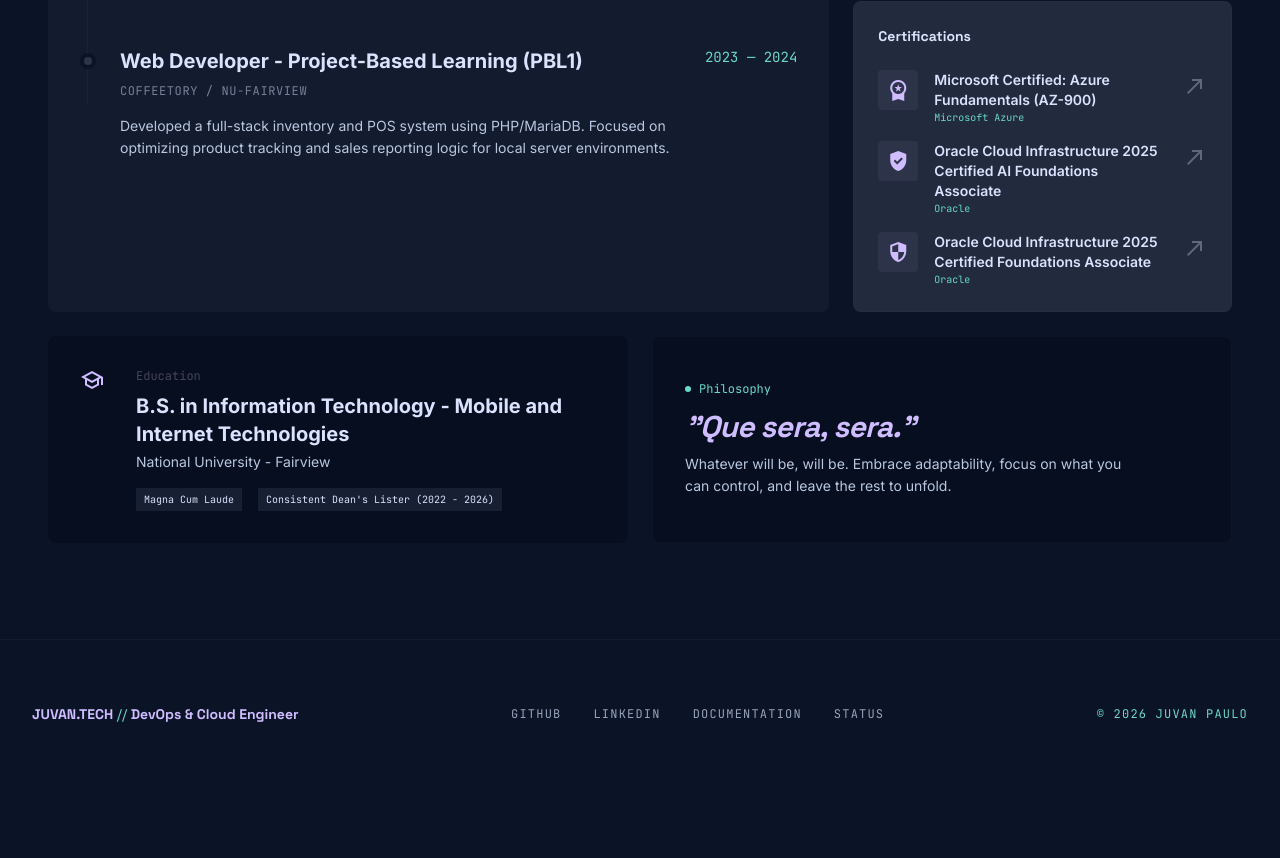
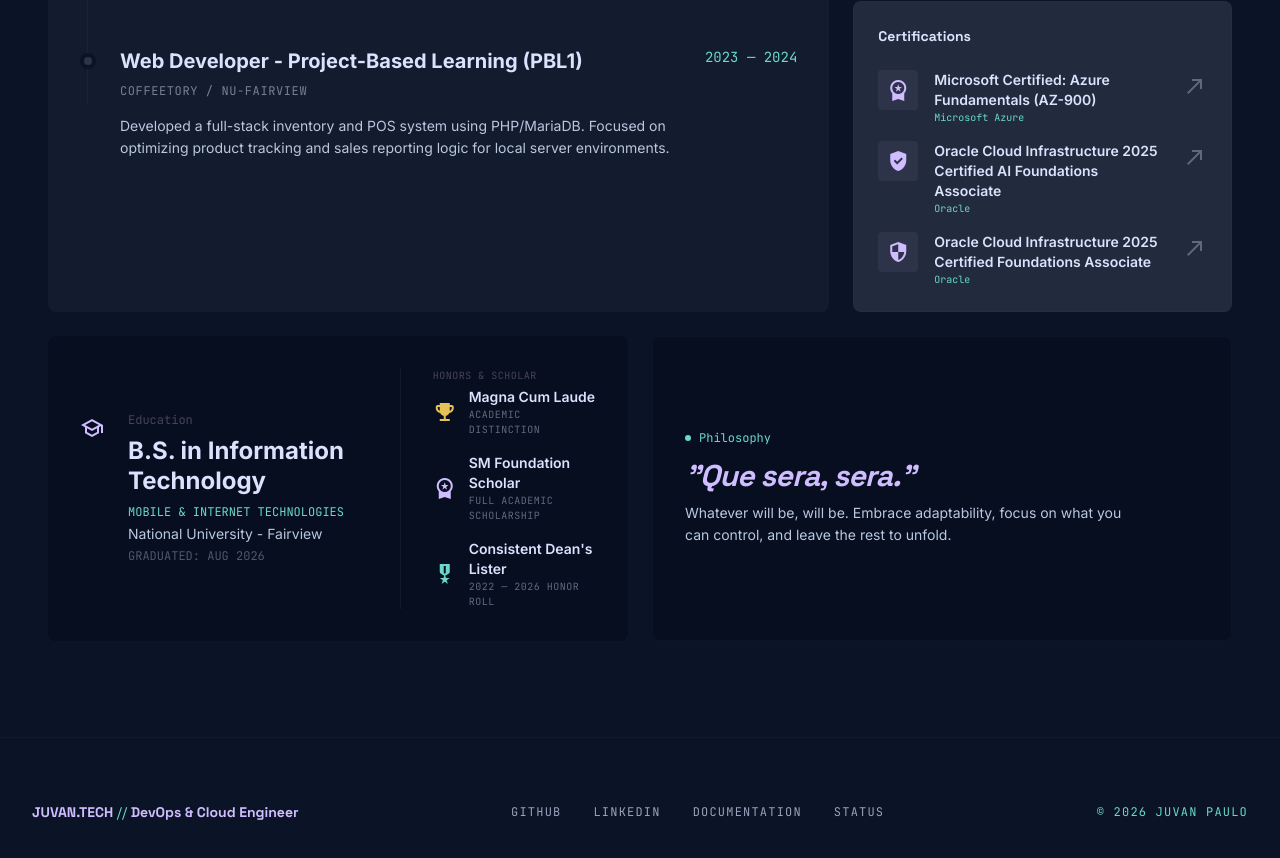
Before and after one commit to naori11/personal-portfolio, a Next.js app in the folder apps/web/: page /about in a window 1280 px wide. Shown: the part 1580-2438 px from the top of the page. Before the commit the page ends 2352 px from the top, so only its background shows below. Built offline with nearby package versions, Linux system fonts and the light colour scheme.

Commit message:
feat: update education card to highlight achievements

```diff
--- a/apps/web/app/about/page.tsx
+++ b/apps/web/app/about/page.tsx
@@ -366,17 +366,51 @@ export default function AboutPage() {
         viewport={{ once: true, amount: 0.3 }}
         transition={{ duration: 0.6, ease: easings.easeOutExpo }}
       >
-        <div className="bg-[#060e20] p-4 sm:p-8 rounded-lg flex flex-col md:flex-row gap-4 sm:gap-8 items-start">
-          <div className="text-[#d0beff]">
-            <span className="material-symbols-outlined text-4xl">school</span>
+        <div className="bg-[#060e20] p-6 sm:p-8 rounded-lg grid grid-cols-1 md:grid-cols-12 gap-8 items-center">
+          {/* Left Column: Degree & University */}
+          <div className="md:col-span-7 flex gap-4 sm:gap-6 items-start">
+            <div className="text-[#d0beff] mt-1">
+              <span className="material-symbols-outlined text-4xl">school</span>
+            </div>
+            <div>
+              <div className="font-[family-name:var(--font-jetbrains-mono)] text-xs text-[#494456] mb-2">Education</div>
+              <h3 className="text-xl sm:text-2xl font-bold mb-2 text-[#dae2fd] leading-tight">
+                B.S. in Information Technology
+              </h3>
+              <p className="font-[family-name:var(--font-jetbrains-mono)] text-xs text-[#6bd8cb] mb-1">
+                MOBILE & INTERNET TECHNOLOGIES
+              </p>
+              <p className="text-[#b9c7df] text-sm">National University - Fairview</p>
+              <p className="text-[#b9c7df]/40 text-xs mt-1 font-[family-name:var(--font-jetbrains-mono)]">GRADUATED: AUG 2026</p>
+            </div>
           </div>
-          <div>
-            <div className="font-[family-name:var(--font-jetbrains-mono)] text-xs text-[#494456] mb-2">Education</div>
-            <h3 className="text-xl font-bold mb-1">B.S. in Information Technology - Mobile and Internet Technologies</h3>
-            <p className="text-[#b9c7df] text-sm mb-4">National University - Fairview</p>
-            <div className="flex flex-wrap gap-4">
-              <div className="text-[10px] font-[family-name:var(--font-jetbrains-mono)] bg-[#171f33] px-2 py-1">Magna Cum Laude</div>
-              <div className="text-[10px] font-[family-name:var(--font-jetbrains-mono)] bg-[#171f33] px-2 py-1">Consistent Dean&apos;s Lister (2022 - 2026)</div>
+
+          {/* Right Column: Achievements & Scholarships */}
+          <div className="md:col-span-5 space-y-4 md:border-l md:border-[#494456]/20 md:pl-8 w-full flex flex-col justify-center">
+            <div className="font-[family-name:var(--font-jetbrains-mono)] text-[10px] text-[#494456] tracking-wider uppercase mb-1">Honors & Scholar</div>
+
+            <div className="flex items-center gap-3 group/accolade">
+              <span className="material-symbols-outlined text-[20px] text-[#e5c158]" style={{ fontVariationSettings: "'FILL' 1" }}>emoji_events</span>
+              <div>
+                <div className="text-sm font-semibold text-[#dae2fd]">Magna Cum Laude</div>
+                <div className="text-[10px] font-[family-name:var(--font-jetbrains-mono)] text-[#b9c7df]/50 uppercase tracking-wider">Academic Distinction</div>
+              </div>
+            </div>
+
+            <div className="flex items-center gap-3 group/accolade">
+              <span className="material-symbols-outlined text-[20px] text-[#cfbdff]" style={{ fontVariationSettings: "'FILL' 1" }}>workspace_premium</span>
+              <div>
+                <div className="text-sm font-semibold text-[#dae2fd]">SM Foundation Scholar</div>
+                <div className="text-[10px] font-[family-name:var(--font-jetbrains-mono)] text-[#b9c7df]/50 uppercase tracking-wider">Full Academic Scholarship</div>
+              </div>
+            </div>
+
+            <div className="flex items-center gap-3 group/accolade">
+              <span className="material-symbols-outlined text-[20px] text-[#6bd8cb]" style={{ fontVariationSettings: "'FILL' 1" }}>military_tech</span>
+              <div>
+                <div className="text-sm font-semibold text-[#dae2fd]">Consistent Dean&apos;s Lister</div>
+                <div className="text-[10px] font-[family-name:var(--font-jetbrains-mono)] text-[#b9c7df]/50 uppercase tracking-wider">2022 — 2026 Honor Roll</div>
+              </div>
             </div>
           </div>
         </div>
```
